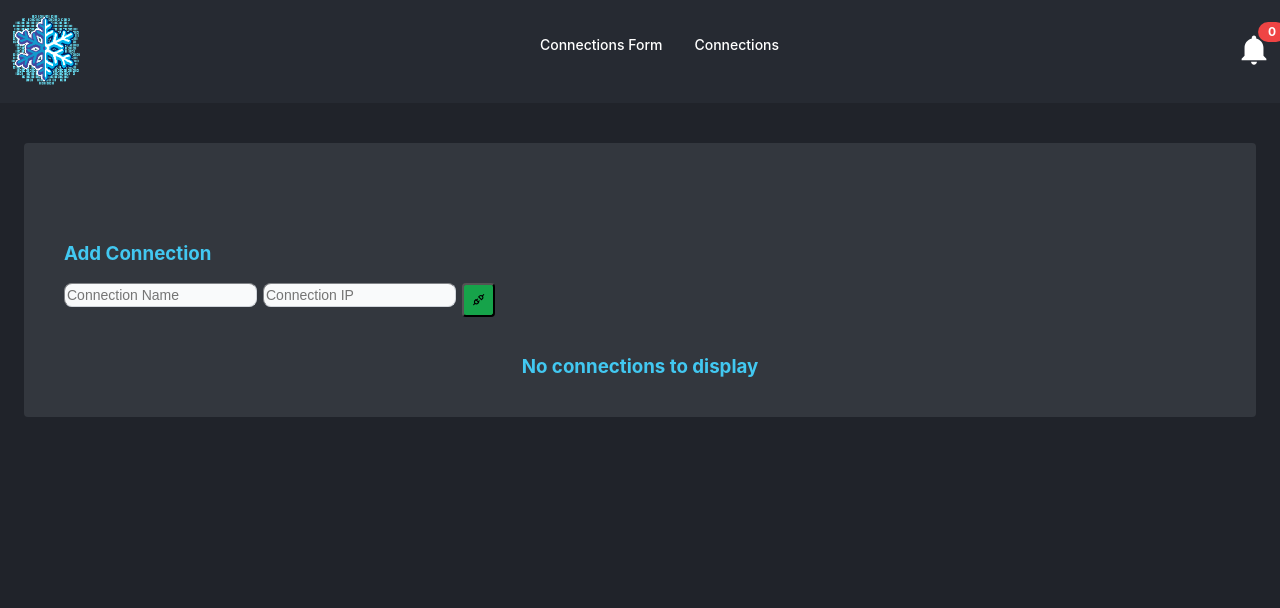
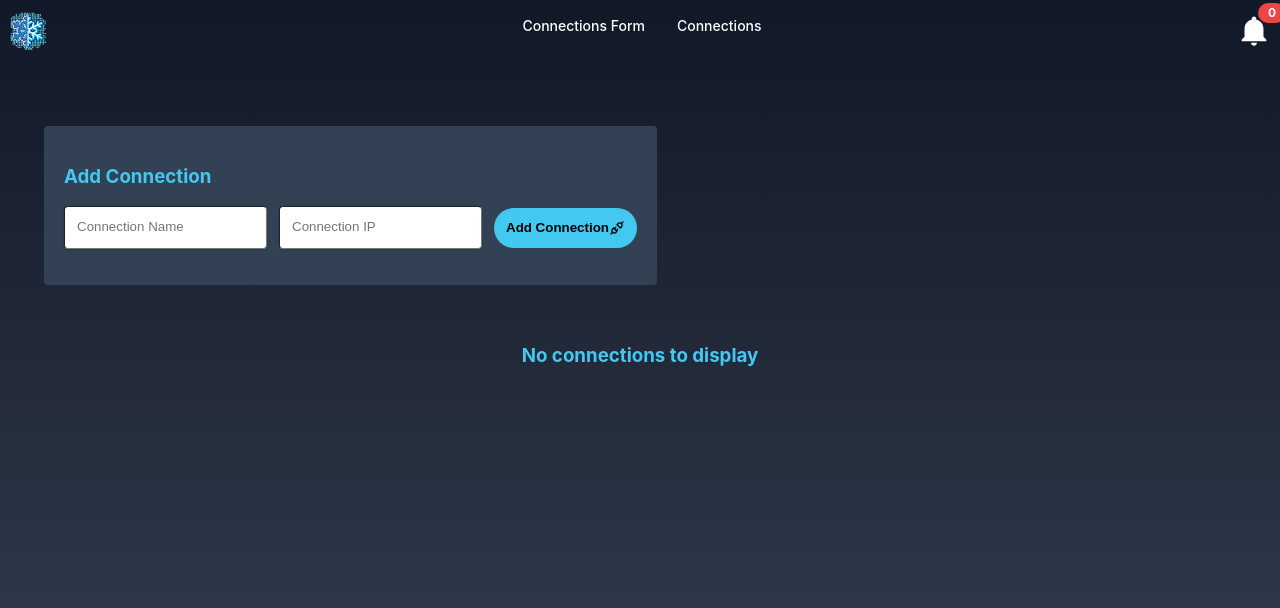
Before and after one commit to sn0wF1eld/st0rm-watch3r, a Next.js app: page / in a window 1280 px wide. Shown: the top 608 px of the page. Built offline with nearby package versions, Linux system fonts and the light colour scheme.

Commit message:
Changes layout style, Form style, adds Button component

```diff
--- a/components/form/ConnectionsTable.tsx
+++ b/components/form/ConnectionsTable.tsx
@@ -2,6 +2,7 @@ import {Connection, useContextProvider} from "../layout/provider/Context";
 import {TbPlugConnectedX} from "react-icons/tb";
 import Modal from "../modal/Modal";
 import {useState} from "react";
+import Button from "../layout/Button";
 
 export default function ConnectionsTable() {
   const {removeConnection, connections} = useContextProvider()
@@ -22,25 +23,25 @@ export default function ConnectionsTable() {
   if (!connections.length) return <h3 className='text-center text-light-blue'>No connections to display</h3>
 
   return (
-    <div className='flex rounded p-5 w-auto'>
-      <table className='w-full rounded table-auto border-spacing-3 border-separate'>
+    <div className='flex w-auto'>
+      <table className='w-full rounded table-auto'>
         <thead>
         <tr className='text-light-blue'>
-          <th>Name</th>
-          <th>IP</th>
-          <th>Actions</th>
+          <th className={'p-3'}>Name</th>
+          <th className={'p-3'}>IP</th>
+          <th className={'p-3'}>Actions</th>
         </tr>
         </thead>
         <tbody>
         {
           connections.map((connection: Connection) => (
-            <tr key={connection.id} className='rounded text-white p-5 bg-blue-700 hover:bg-blue-500'>
-              <td className='p-3 rounded text-center'>{connection.name}</td>
-              <td className='p-3 rounded text-center'>{connection.address}</td>
-              <td className='p-3 rounded text-center'>
-                <button className='p-2 rounded bg-red-500 cursor-pointer hover:bg-red-400'
+            <tr key={connection.id} className='text-light-blue p-3 bg-slate-700 hover:bg-slate-500 border border-red-400'>
+              <td className='p-3 text-center'>{connection.name}</td>
+              <td className='p-3 text-center'>{connection.address}</td>
+              <td className='p-3 text-center'>
+                <Button styles='bg-red-500 hover:bg-red-400 font-bold text-center'
                         onClick={() => confirmRemoveConnection(connection)}>
-                  <TbPlugConnectedX/></button>
+                  Remove Connection <TbPlugConnectedX className={'text-16'}/></Button>
               </td>
             </tr>
           ))
--- a/components/form/Form.tsx
+++ b/components/form/Form.tsx
@@ -4,6 +4,7 @@ import {useForm} from "react-hook-form";
 import uuid from "react-uuid";
 import {TbPlugConnected} from "react-icons/tb";
 import Modal from "../modal/Modal";
+import Button from "../layout/Button";
 
 
 function Form() {
@@ -22,15 +23,14 @@ function Form() {
     reset()
   }
 
-  const inputStyle = "bg-gray-50 border border-gray-300 text-gray-900 text-sm rounded-lg focus:ring-blue-500 focus:border-blue-500 block w-full p-2.5"
+  const inputStyle = "shadow appearance-none border rounded p-3 text-gray-700 leading-tight focus:outline-none focus:shadow-outline"
   const inputErrorStyle = 'ring-red-500 border-red-500'
   const errorElement = <span className='text-red-400'>This field is required</span>
 
   return (
-    <div className='flex rounded p-5 w-auto mt-10'>
-      <form onSubmit={handleSubmit(onSubmit)} className='flex flex-row gap-3'>
-        <div>
+    <div className='flex flex-col pb-9 w-fit container bg-slate-700 rounded p-5'>
       <h3 className='text-light-blue'>Add Connection</h3>
+      <form onSubmit={handleSubmit(onSubmit)} className='flex flex-row w-full gap-3'>
         <div className="flex gap-3">
           <div className='flex flex-col'>
             <input className={inputStyle + (errors.name && inputErrorStyle)} type="text"
@@ -43,12 +43,11 @@ function Form() {
             {errors.address && errorElement}
           </div>
           <input hidden value={uuid()} {...register('id')}/>
-            <button type="submit" className='p-2 rounded bg-green-600 hover:cursor-pointer hover:bg-green-400'>
-              <span className='flex'>
-                <TbPlugConnected/>
+          <Button styles='bg-light-blue hover:bg-dark-blue'>
+              <span className='flex font-bold'>
+                Add Connection <TbPlugConnected className={'text-16'}/>
               </span>
-            </button>
-          </div>
+          </Button>
         </div>
       </form>
       {openModal &&
--- /dev/null
+++ b/components/layout/Button.tsx
@@ -0,0 +1,14 @@
+type ButtonProps = {
+  children?: any,
+  onClick?: () => void,
+  disabled?: boolean,
+  styles?: string
+}
+
+export default function Button({onClick, children, disabled, styles}: ButtonProps) {
+  return (
+    <button onClick={() => onClick} disabled={disabled} className={'flex border-none m-auto items-center rounded-full p-3 cursor-pointer ' + styles}>
+      {children}
+    </button>
+  )
+}
--- a/components/layout/Layout.tsx
+++ b/components/layout/Layout.tsx
@@ -9,9 +9,9 @@ type LayoutProps = {
 export default function Layout({children}: LayoutProps) {
     return (
         <LayoutProvider>
-            <div className='bg-main-bg h-screen overflow-auto flex flex-col gap-10'>
+            <div className='h-screen bg-gradient-to-b from-gray-900 to-gray-700 overflow-auto flex flex-col gap-10 p-0'>
                 <Navbar/>
-                <main className={"w-full"}>
+                <main className={"w-auto pl-6 pr-6"}>
                     {children}
                 </main>
             </div>
--- a/components/layout/Navbar.tsx
+++ b/components/layout/Navbar.tsx
@@ -21,7 +21,7 @@ export default function Navbar() {
 
   return (
     <nav
-      className="bg-button-bg px-2 w-auto border-b border-gray-200 p-3 sticky top-0 z-20">
+      className="bg-transparent px-2 w-auto border-b border-gray-200 sticky top-0 z-20">
       <div className="container flex flex-wrap items-center justify-between mx-auto">
         <Link
           href='/'
@@ -30,8 +30,8 @@ export default function Navbar() {
             className='hover:animate-rotate'
             src={"/Icemanmelting-snowflake-logo-deisgn-final2.png"}
             alt={"logo"}
-            width={75}
-            height={75}
+            width={40}
+            height={40}
           />
         </Link>
         <div className="flex md:order-2">
--- a/pages/index.tsx
+++ b/pages/index.tsx
@@ -3,7 +3,7 @@ import ConnectionsTable from "../components/form/ConnectionsTable";
 
 export default function Home() {
   return (
-    <div className='flex flex-col rounded p-5 bg-secondary-bg w-auto ml-6 mr-6'>
+    <div className='flex flex-col gap-10 box-content p-5 w-auto'>
       <Form/>
       <ConnectionsTable/>
     </div>
--- a/pages/pipelines/[id].tsx
+++ b/pages/pipelines/[id].tsx
@@ -13,6 +13,7 @@ import StepsModal from "../../components/pipelines/StepsModal";
 import {FiSettings} from "react-icons/fi";
 import SystemConfigModal from "../../components/pipelines/SystemConfigModal";
 import UptimeComponent from "../../components/pipelines/UptimeComponent";
+import Button from "../../components/layout/Button";
 
 export default function Pipelines() {
   const {connections} = useContextProvider()
@@ -213,11 +214,11 @@ const millisecondsToDateString = (ms: number) => {
     </Modal>
   )
   if (loading) return <LoadingIcon/>
-  return <div className={'flex flex-col rounded p-5 bg-secondary-bg ml-6 mr-6'}>
+  return <div className={'flex flex-col p-5 ml-6 mr-6'}>
     <div className={'flex gap-10'}>
-      <button onClick={() => handleOnStop()} className={'bg-red-500 text-white font-bold p-5 cursor-pointer'}>Stop
+      <Button onClick={() => handleOnStop()} styles={'bg-red text-white'}>Stop
         System
-      </button>
+      </Button>
       {stopSystemModal &&
           <Modal open={stopSystemModal} onClose={() => setStopSystemModal(false)} title={'Stop System'}>
               <div>Stopping the system will require manual restart</div>
--- a/tailwind.config.js
+++ b/tailwind.config.js
@@ -18,6 +18,7 @@ module.exports = {
         11: '11px',
         13: '13px',
         14: '14px',
+        16: '16px',
         20: '20px',
         '2em': '2em'
       },
```
Lines whose indentation alone changed are shown as unchanged.
